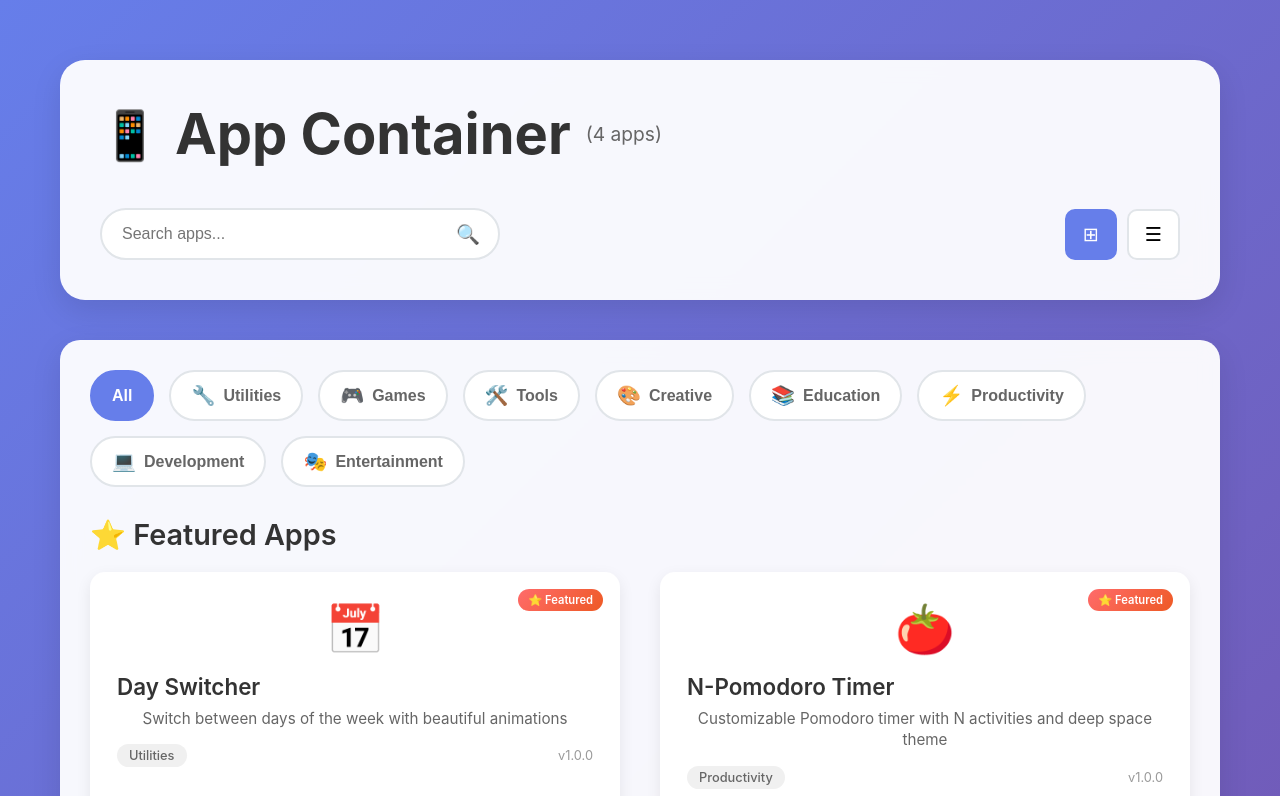
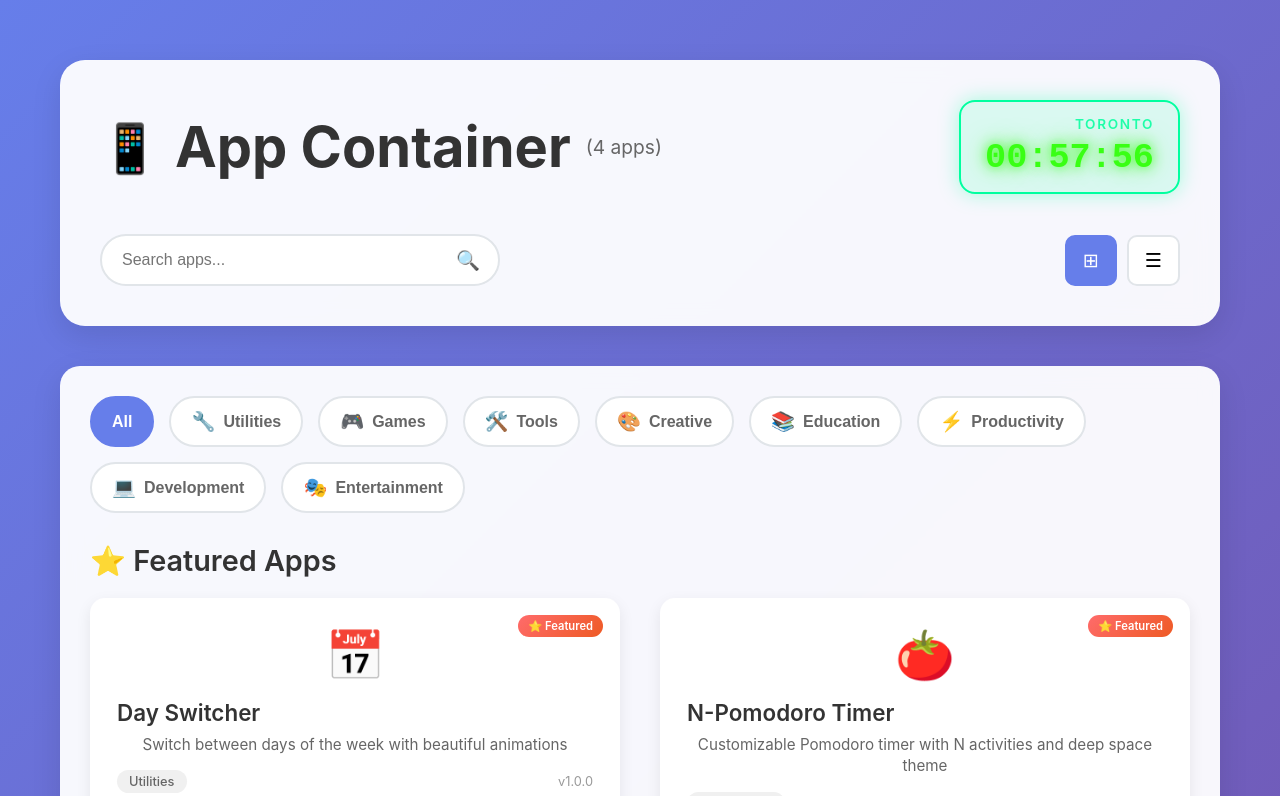
Before and after one commit to Hardik-S/g1, a React app: page / in a window 1280 px wide. Shown: the top 796 px of the page. Built offline with nearby package versions, Linux system fonts and the light colour scheme.

Commit message:
Fix desktop layout and add Toronto clock

```diff
--- a/src/apps/DaySwitcherApp/DaySwitcherApp.css
+++ b/src/apps/DaySwitcherApp/DaySwitcherApp.css
@@ -6,7 +6,7 @@
   padding: 40px;
 }
 
-.app-container {
+.day-switcher-card {
   background: rgba(255, 255, 255, 0.95);
   border-radius: 20px;
   padding: 50px 60px;
@@ -16,6 +16,7 @@
   width: 100%;
   backdrop-filter: blur(10px);
   min-width: 600px;
+  margin: 0 auto;
 }
 
 .day-display {
@@ -130,7 +131,7 @@
 
 /* Desktop-first responsive design */
 @media (max-width: 900px) {
-  .app-container {
+  .day-switcher-card {
     min-width: 500px;
     padding: 40px 50px;
   }
@@ -145,7 +146,7 @@
     padding: 20px;
   }
 
-  .app-container {
+  .day-switcher-card {
     min-width: 0;
     max-width: 90vw;
     padding: 30px 25px;
--- a/src/apps/DaySwitcherApp/DaySwitcherApp.js
+++ b/src/apps/DaySwitcherApp/DaySwitcherApp.js
@@ -28,7 +28,7 @@ const DaySwitcherApp = ({ onBack }) => {
 
   return (
     <div className="day-switcher-app">
-      <div className="app-container">
+      <div className="day-switcher-card">
         <div className="day-display">
           <h2 className="current-day">{daysOfWeek[currentDayIndex]}</h2>
           <p className="day-number">Day {currentDayIndex + 1} of 7</p>
--- a/src/components/AppLauncher.css
+++ b/src/components/AppLauncher.css
@@ -16,11 +16,20 @@
   backdrop-filter: blur(10px);
 }
 
+.launcher-header-top {
+  display: flex;
+  justify-content: space-between;
+  align-items: center;
+  gap: 20px;
+  margin-bottom: var(--spacing-medium);
+  flex-wrap: wrap;
+}
+
 .launcher-title {
   display: flex;
   align-items: center;
   gap: 15px;
-  margin-bottom: var(--spacing-medium);
+  margin: 0;
   font-size: var(--font-size-large);
   font-weight: 700;
   color: #333;
@@ -34,6 +43,36 @@
   font-size: 1.2rem;
   color: #666;
   font-weight: 400;
+}
+
+.toronto-clock {
+  display: flex;
+  flex-direction: column;
+  justify-content: center;
+  align-items: flex-end;
+  padding: 14px 24px;
+  border-radius: 16px;
+  border: 2px solid #00ff9f;
+  background: rgba(0, 255, 159, 0.12);
+  box-shadow: 0 0 20px rgba(0, 255, 159, 0.35);
+  min-width: 170px;
+}
+
+.clock-label {
+  font-size: 0.85rem;
+  font-weight: 600;
+  letter-spacing: 0.12em;
+  text-transform: uppercase;
+  color: rgba(0, 255, 159, 0.85);
+  margin-bottom: 6px;
+}
+
+.clock-time {
+  font-size: clamp(1.6rem, 3vw, 2.2rem);
+  font-weight: 700;
+  color: #39ff14;
+  text-shadow: 0 0 12px rgba(57, 255, 20, 0.9), 0 0 24px rgba(57, 255, 20, 0.6);
+  font-family: 'Orbitron', 'Courier New', monospace;
 }
 
 .launcher-controls {
@@ -304,6 +343,16 @@
     font-size: 2rem;
   }
 
+  .launcher-header-top {
+    flex-direction: column;
+    align-items: stretch;
+    gap: 16px;
+  }
+
+  .toronto-clock {
+    align-items: center;
+  }
+
   .launcher-controls {
     flex-direction: column;
     align-items: stretch;
--- a/src/components/AppLauncher.js
+++ b/src/components/AppLauncher.js
@@ -6,6 +6,25 @@ const AppLauncher = ({ onLaunchApp, currentView, onBackToLauncher }) => {
   const [selectedCategory, setSelectedCategory] = useState('All');
   const [searchQuery, setSearchQuery] = useState('');
   const [viewMode, setViewMode] = useState('grid'); // 'grid' or 'list'
+  const [torontoTime, setTorontoTime] = useState('--:--:--');
+
+  useEffect(() => {
+    const formatter = new Intl.DateTimeFormat('en-CA', {
+      timeZone: 'America/Toronto',
+      hour: '2-digit',
+      minute: '2-digit',
+      second: '2-digit',
+      hour12: false,
+    });
+
+    const updateTime = () => {
+      setTorontoTime(formatter.format(new Date()));
+    };
+
+    updateTime();
+    const intervalId = setInterval(updateTime, 1000);
+    return () => clearInterval(intervalId);
+  }, []);
 
   const categories = ['All', ...Object.keys(APP_CATEGORIES)];
 
@@ -50,11 +69,18 @@ const AppLauncher = ({ onLaunchApp, currentView, onBackToLauncher }) => {
   return (
     <div className="app-launcher">
       <header className="launcher-header">
-        <h1 className="launcher-title">
-          <span className="title-icon">📱</span>
-          App Container
-          <span className="app-count">({getAllApps().length} apps)</span>
-        </h1>
+        <div className="launcher-header-top">
+          <h1 className="launcher-title">
+            <span className="title-icon">📱</span>
+            App Container
+            <span className="app-count">({getAllApps().length} apps)</span>
+          </h1>
+
+          <div className="toronto-clock" aria-label="Current time in Toronto">
+            <span className="clock-label">Toronto</span>
+            <span className="clock-time">{torontoTime}</span>
+          </div>
+        </div>
 
         <div className="launcher-controls">
           <div className="search-container">
```
